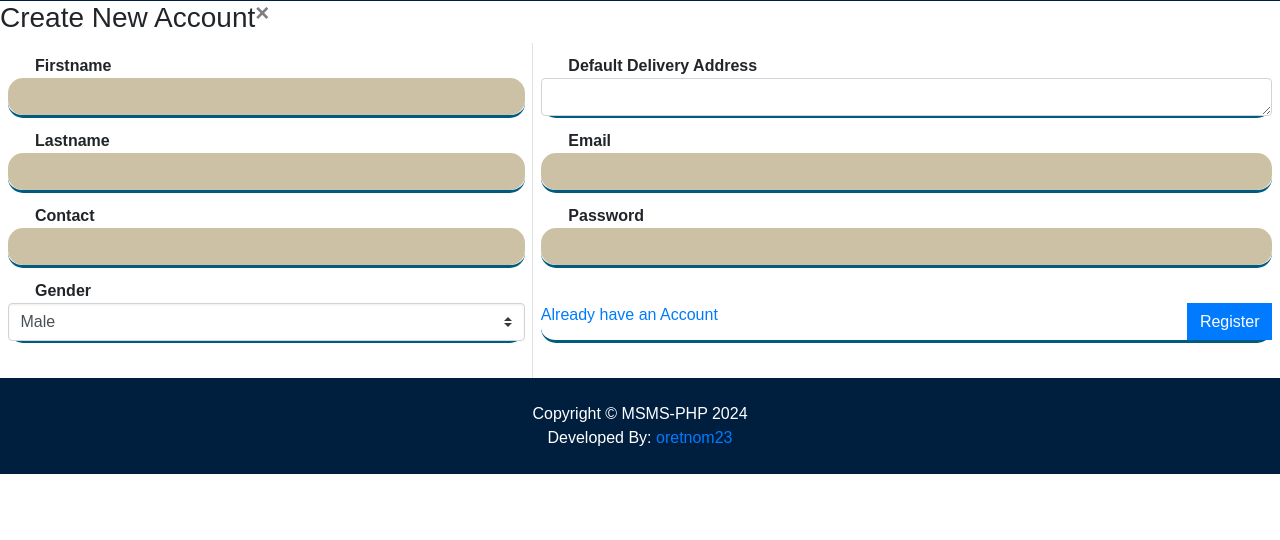
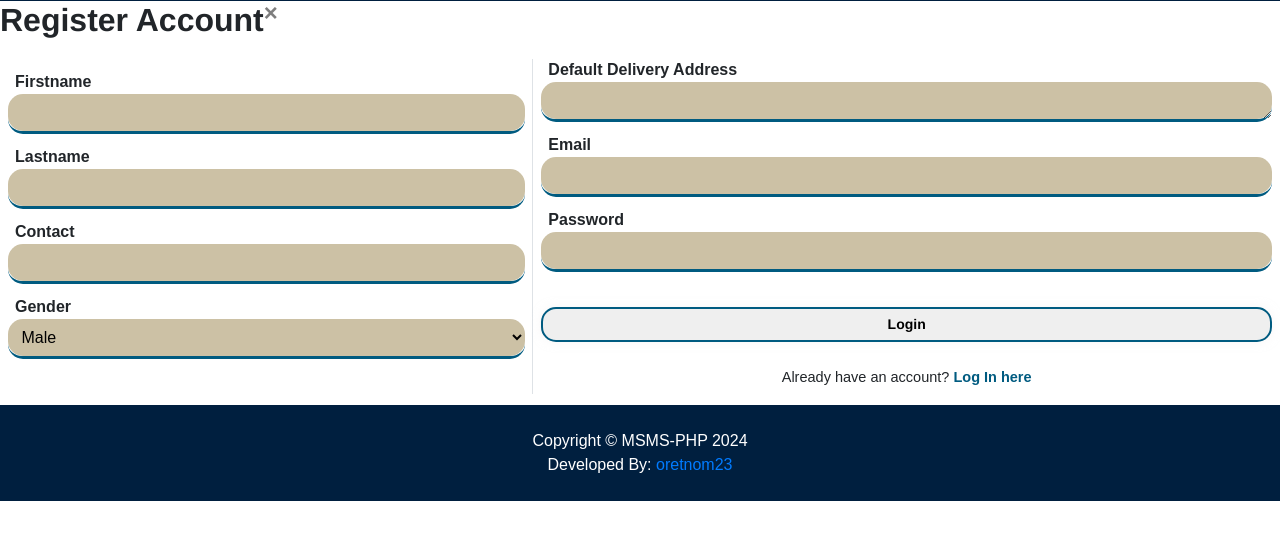
Before and after one commit to NombuleloShongwe/SiteSculptor, a PHP site: page /SiteSculptor/index.php?p=registration in a window 1280 px wide. Shown: the part 55-595 px from the top of the page. Run offline with PHP 8.4, Linux system fonts and the light colour scheme; data comes from the database, SQL or seed files in the repository; data that the repository does not hold is empty; some libraries are stand-ins or nearby versions.

Commit message:
Sign Up and Sign In on Client Done

```diff
--- a/login.php
+++ b/login.php
@@ -59,7 +59,6 @@
         margin-top: 15px;
         font-weight: 700;
         font-family: 'Franklin Gothic Medium', 'Arial Narrow', Arial, sans-serif;
-        background-color: #ccc1a5;
         border: 2px solid #005b80;
         cursor: pointer;
         font-size: 14px;
--- a/registration.php
+++ b/registration.php
@@ -32,10 +32,17 @@
         margin: 35px 0;
     }
 
+    .row h3 {
+        font-size: 32px;
+        text-align: center;
+        font-weight: 700;
+        font-family: 'Franklin Gothic Medium', 'Arial Narrow', Arial, sans-serif;
+    }
+
     .form-group label {
         position: absolute;
         top: auto;
-        left: 35px;
+        left: 15px;
         transform: translateY(-100%);
         font-size: 16px;
         font-weight: 500;
@@ -56,12 +63,87 @@
         font-weight: 500;
         padding-right: 28px;
     }
+
+    .form-group textarea {
+        width: 100%;
+        height: 100%;
+        background: #ccc1a5;
+        border-radius: 15px;
+        border: none;
+        outline: none;
+        font-size: 16px;
+        color: black;
+        padding-left: 10px;
+        font-weight: 500;
+        padding-right: 28px;
+    }
+
+    .form-group select {
+        width: 100%;
+        height: 100%;
+        background: #ccc1a5;
+        border-radius: 15px;
+        border: none;
+        outline: none;
+        font-size: 16px;
+        color: black;
+        padding-left: 10px;
+        font-weight: 500;
+        padding-right: 28px;
+    }
+
+    .login-BTN {
+        width: 100%;
+        height: 35px;
+        font-weight: 700;
+        font-family: 'Franklin Gothic Medium', 'Arial Narrow', Arial, sans-serif;
+        border: 2px solid #005b80;
+        cursor: pointer;
+        font-size: 14px;
+        border-radius: 15px;
+        color: black;
+        box-shadow: 0 0 10px rgba(241, 238, 238, 0.5);
+        transition: .5s ease;
+    }
+
+    .login-BTN:hover {
+        width: 100%;
+        height: 35px;
+        font-weight: 700;
+        background-color: #005fcc;
+        border: 2px solid yellow;
+        font-family: 'Franklin Gothic Medium', 'Arial Narrow', Arial, sans-serif;
+        cursor: pointer;
+        font-size: 14px;
+        border-radius: 15px;
+        color: black;
+        box-shadow: 0 0 10px rgba(241, 238, 238, 0.5);
+        transition: .5s ease;
+    }
+
+    .login-register {
+        font-size: 14.5px;
+        font-weight: 500;
+        text-align: center;
+        margin-top: 25px;
+    }
+
+    .login-register p a {
+        color: #005b80;
+        font-weight: 600;
+        text-decoration: none;
+    }
+
+    .login-register p a:hover {
+        text-decoration: underline;
+        color: blue
+    }
 </style>
 <div class="container-fluid">
     <form action="" id="registration">
         <div class="row">
 
-            <h3 class="text-center">Create New Account
+            <h3 class="text-center">Register Account
                 <span class="float-right">
                     <button type="button" class="close" data-dismiss="modal" aria-label="Close">
                         <span aria-hidden="true">&times;</span>
@@ -88,7 +170,7 @@
                 </div>
                 <div class="form-group">
                     <label for="" class="control-label">Gender</label>
-                    <select name="gender" id="" class="custom-select select" required>
+                    <select name="gender" id="" class="form-control form-control-sm form" required>
                         <option>Male</option>
                         <option>Female</option>
                     </select>
@@ -107,9 +189,12 @@
                     <label for="" class="control-label">Password</label>
                     <input type="password" class="form-control form-control-sm form" name="password" required>
                 </div>
-                <div class="form-group d-flex justify-content-between">
-                    <a href="javascript:void()" id="login-show">Already have an Account</a>
-                    <button class="btn btn-primary btn-flat">Register</button>
+                <button class="login-BTN">Login</button>
+                <div class="login-register">
+                    <p>
+                        Already have an account?
+                        <a href="javascript:void()" id="login-show">Log In here</a>
+                    </p>
                 </div>
             </div>
         </div>
```
